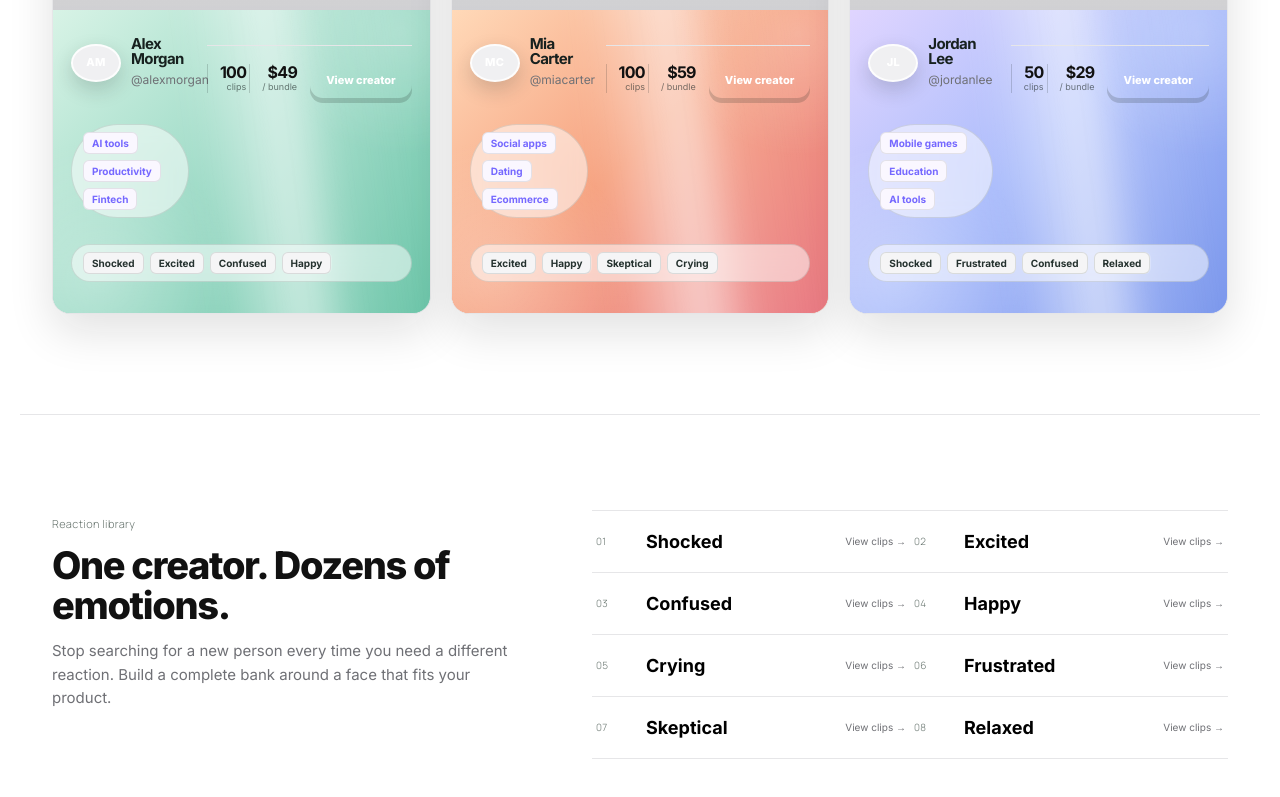
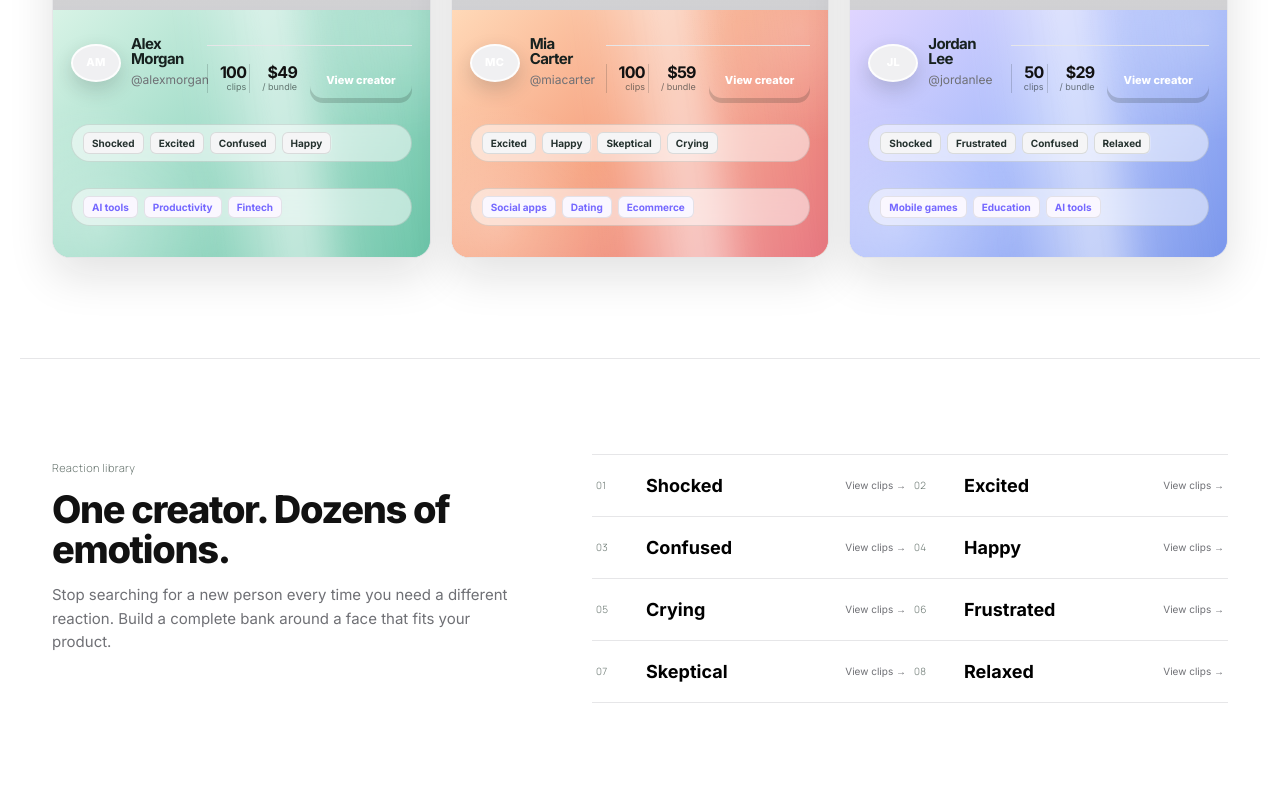
Before and after one commit to projectd101/UGC-Hub, a React (Vite) app: page / in a window 1280 px wide. Shown: the part 1420-2217 px from the top of the page. Built offline with nearby package versions, Linux system fonts and the light colour scheme; no server answers; grey boxes are pictures that could not be loaded; a web font is replaced by a local one.

Commit message:
Fix creator tag row placement in redesigned cards

```diff
--- a/public/creator-card-refinements.css
+++ b/public/creator-card-refinements.css
@@ -8,7 +8,6 @@
 [class*="creatorCard"]:hover [class*="previewVideo"]{transform:scale(1.06);filter:saturate(1.08) contrast(1.02)}
 [class*="previewCount"]{right:16px;top:16px;z-index:4;padding:7px 10px;border:1px solid rgba(255,255,255,.7);border-radius:999px;background:rgba(255,255,255,.82);backdrop-filter:blur(12px);color:#202020;font-size:10px;font-weight:750;box-shadow:0 6px 18px rgba(0,0,0,.1)}
 
-/* The bottom panel is a real redesign: coloured, asymmetric, and integrated rather than a white information box. */
 [class*="creatorInfo"]{position:relative;isolation:isolate;display:grid;grid-template-columns:minmax(0,1fr) auto;grid-template-areas:"identity stats" "reactions reactions" "niches niches" "action action";gap:13px 18px;left:auto;right:auto;bottom:auto;margin:0;padding:22px;color:#17211f;background:linear-gradient(135deg,#d8f3e6,#7bc8b1)!important;box-shadow:none;border:0;backdrop-filter:none;overflow:hidden;min-height:236px}
 [class*="creatorInfo"]:before{content:"";position:absolute;inset:-45% -30%;z-index:0;pointer-events:none;background:linear-gradient(90deg,transparent 0%,rgba(255,255,255,0) 34%,rgba(255,255,255,.72) 49%,rgba(255,255,255,.12) 57%,transparent 72%);filter:blur(16px);transform:translateX(-110%) rotate(-7deg);animation:creatorHorizontalRipple 4.8s cubic-bezier(.4,0,.2,1) infinite}
 [class*="creatorInfo"]:after{content:"";position:absolute;inset:0;z-index:0;pointer-events:none;background:radial-gradient(circle at 12% 88%,rgba(255,255,255,.28),transparent 32%),radial-gradient(circle at 92% 8%,rgba(255,255,255,.22),transparent 28%)}
@@ -27,20 +26,18 @@
 [class*="cardBottom"] span{font-size:9px;line-height:1.2;color:rgba(23,33,31,.58)}
 
 [class*="tagRow"]{position:relative;z-index:2;display:flex;gap:7px;margin:0;flex-wrap:wrap;min-width:0}
-[class*="creatorInfo"] > [class*="tagRow"]:nth-of-type(1){grid-area:reactions}
-[class*="creatorInfo"] > [class*="tagRow"]:nth-of-type(2){grid-area:niches}
+[class*="creatorInfo"] > [class*="tagRow"]{grid-area:reactions}
+[class*="creatorInfo"] > [class*="tagRow"] + [class*="tagRow"]{grid-area:niches}
 [class*="tag"],[class*="nicheTag"]{padding:7px 11px;border-radius:999px;font-size:9px;font-weight:700;line-height:1;border:1px solid rgba(23,33,31,.12);background:rgba(255,255,255,.52);color:#25322f;backdrop-filter:blur(8px);transition:transform .2s ease,background .2s ease}
 [class*="tag"]:hover,[class*="nicheTag"]:hover{transform:translateY(-2px);background:rgba(255,255,255,.76)}
 [class*="nicheTag"]{background:rgba(23,33,31,.09);color:rgba(23,33,31,.76);border-color:rgba(23,33,31,.10)}
 
-/* CTA is its own bottom action rail, not part of the stats block. */
 [class*="cardBottom"] button{grid-column:1 / -1;position:relative;overflow:hidden;margin:2px 0 0;padding:11px 16px;border:0;border-radius:13px;background:#17211f;color:#fff;font-size:10px;font-weight:800;box-shadow:0 5px 0 rgba(23,33,31,.18);cursor:pointer;transition:transform .2s ease,box-shadow .2s ease,background .2s ease}
 [class*="cardBottom"] button:after{content:"";position:absolute;top:-70%;bottom:-70%;left:-80%;width:34%;transform:skewX(-18deg);background:linear-gradient(90deg,transparent,rgba(255,255,255,.46),transparent);transition:left .65s ease}
 [class*="cardBottom"] button:hover{transform:translateY(-2px);background:#263b36;box-shadow:0 7px 0 rgba(23,33,31,.18)}
 [class*="cardBottom"] button:hover:after{left:145%}
 [class*="cardBottom"] button:active{transform:translateY(1px);box-shadow:0 2px 0 rgba(23,33,31,.18)}
 
-/* Distinct colour identities — deliberately no white panel. */
 [class*="creatorCard"]:nth-child(1) [class*="creatorInfo"]{background:linear-gradient(135deg,#d8f3e6 0%,#9edbc7 48%,#69c4a7 100%)!important}
 [class*="creatorCard"]:nth-child(2) [class*="creatorInfo"]{background:linear-gradient(135deg,#ffd9b8 0%,#f6a17f 48%,#e8757f 100%)!important}
 [class*="creatorCard"]:nth-child(3) [class*="creatorInfo"]{background:linear-gradient(135deg,#e0d5ff 0%,#aabcfb 48%,#7895ec 100%)!important}
```
